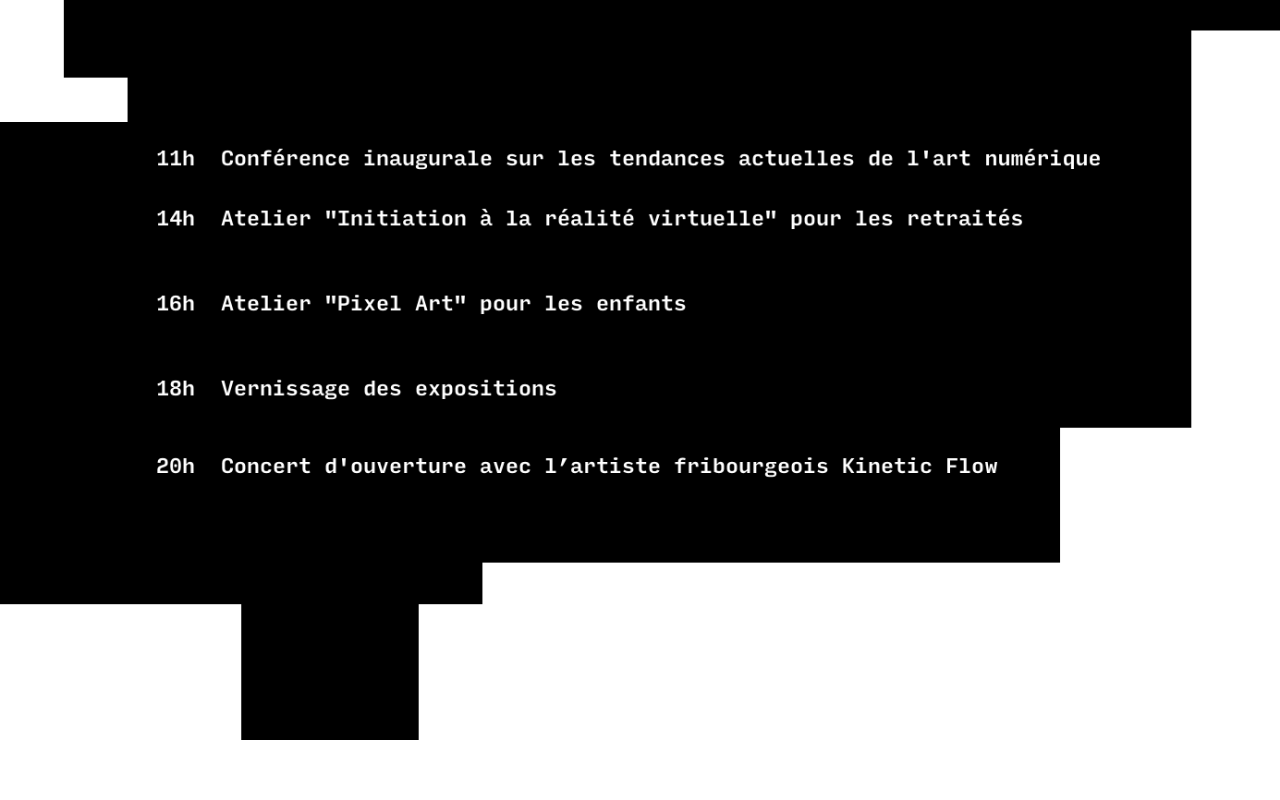
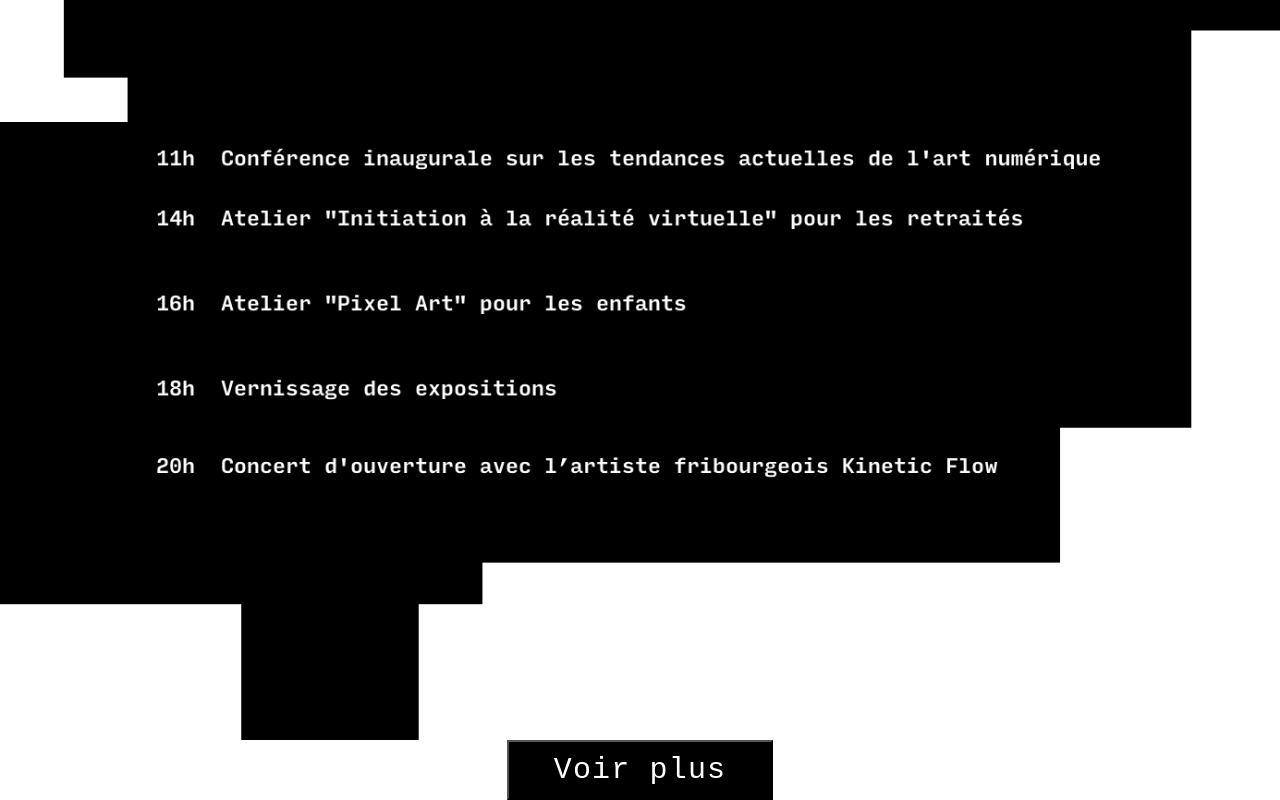
Before and after one commit to ElenoreGill/eikonica, a website built with Parcel: page src/index.html in a window 1280 px wide. Shown: the part 4372-5172 px from the top of the page. Before the commit the page ends 5112 px from the top, so only its background shows below. Built offline with nearby package versions, Linux system fonts and the light colour scheme; a web font is replaced by a local one.

Commit message:
programme button

```diff
--- a/src/css/main.css
+++ b/src/css/main.css
@@ -395,3 +395,22 @@ h4 {
 .programme {
   position: relative;
 }
+button {
+  background: black;
+  font-family: "input-mono", monospace;
+  font-weight: 300;
+  font-style: normal;
+  font-size: 30px;
+  color: white;
+  letter-spacing: 1.16px;
+  text-align: center;
+  margin: auto;
+  display: flex;
+}
+button p {
+  padding: 11px 45px;
+  text-align: center;
+}
+.button {
+  padding: 11px 45px;
+}
--- a/src/index.html
+++ b/src/index.html
@@ -96,6 +96,12 @@
         src="img/programme.webp"
         alt="programme background"
       />
+      <button
+        onclick="window.location.href='https://www.rts.ch/programme-tv/#/schedules/2023-06-14'"
+        class="button"
+      >
+        Voir plus
+      </button>
     </div>
     <script src="js/main.js" type="module"></script>
   </body>
```
